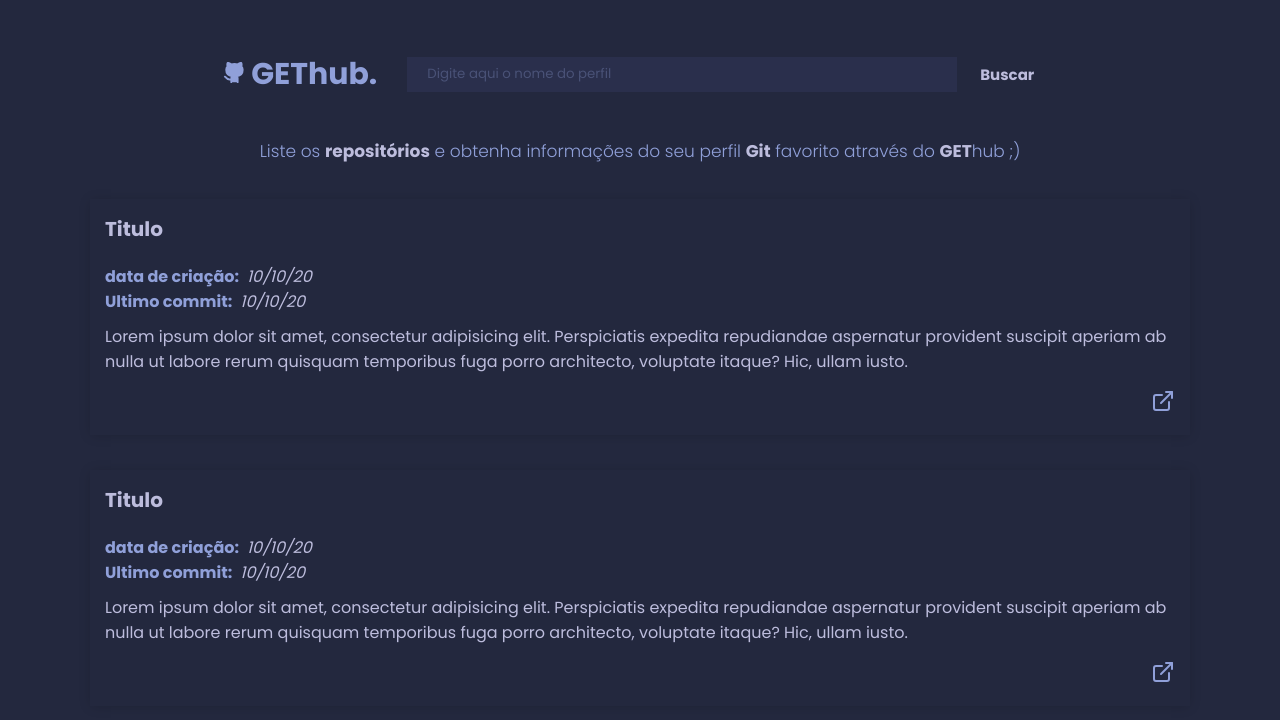
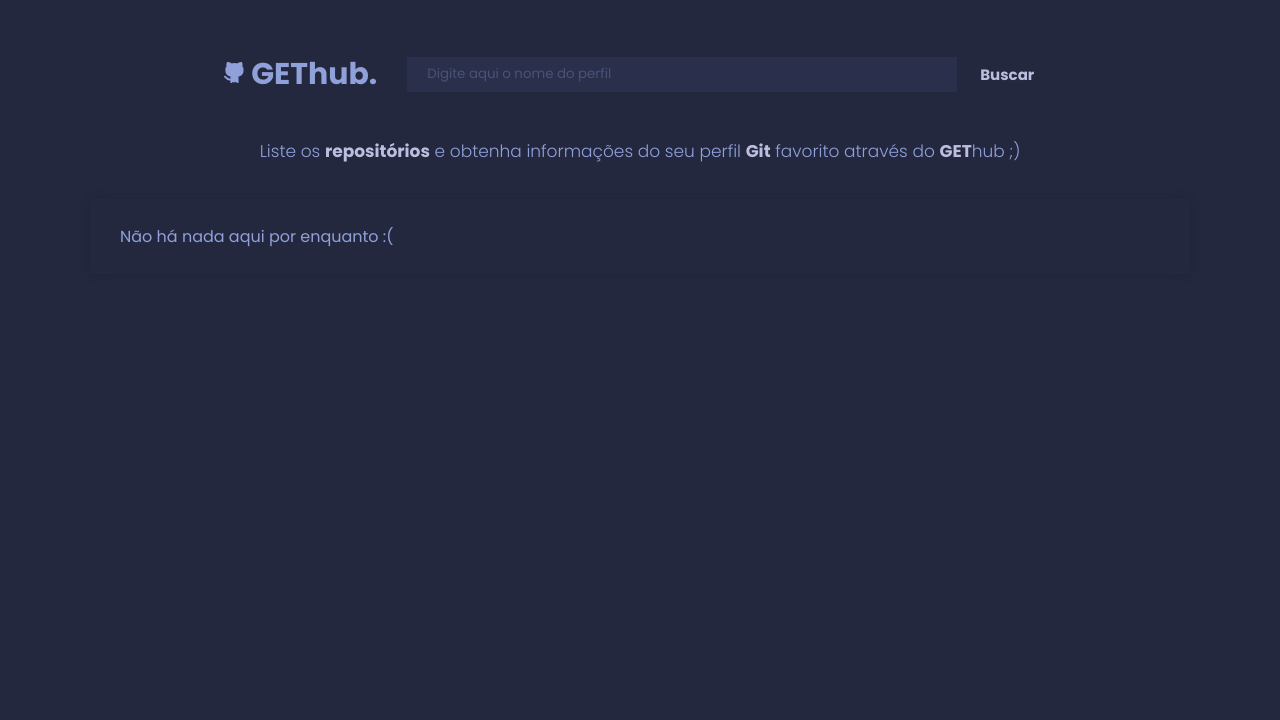
Before and after one commit to Marquesjob/gethub, a Vue app: page / in a window 1280 px wide. Shown: the top 720 px of the page. Built offline with nearby package versions, Linux system fonts and the light colour scheme.

Commit message:
- implementando busca de usuarios

```diff
--- a/package.json
+++ b/package.json
@@ -7,6 +7,7 @@
     "preview": "vite preview --port 4173"
   },
   "dependencies": {
+    "axios": "^0.27.2",
     "vue": "^3.2.37"
   },
   "devDependencies": {
--- a/src/App.vue
+++ b/src/App.vue
@@ -1,58 +1,26 @@
 <script>
 import Nav from './components/Nav.vue'
-import Card from './components/Card.vue'
 
 export default {
+
   components: {
     Nav,
-    Card
   },
-
-  props: { }
-
 }
-
 </script>
 
 <template>
-
   <div class="container">
     <Nav/>
-    <div class="subtitle">
-      <p>Liste os <strong class="subtitle__strong">repositórios</strong> e obtenha informações do seu perfil <strong class="subtitle__strong">Git</strong> favorito através do <strong class="subtitle__strong">GET</strong>hub ;)</p>
-    </div>
-    <Card />
-    <Card />
   </div>
-
 </template>
 
 <style>
 @import './assets/base.css';
 
-  .container {
-    margin: 0 auto;
-    max-width: 1200px;
-  }
-
-  .subtitle {
-    margin: 0 auto;
-    display: flex;
-    justify-content: center;
-    font-family: 'poppins', sans-serif;
-    color: var(--fifth-dark);
-    font-weight: 300;
-    font-size: 17px;
-  }
-
-  .subtitle__strong {
-    color: var(--third-dark);
-  }
-
-  p {
-    margin-top: 0;
-  }
-
-
-
+.container {
+  margin: 0 auto;
+  max-width: 1200px;
+  margin-bottom: 100px
+}
 </style>
--- a/src/components/Card.vue
+++ b/src/components/Card.vue
@@ -2,36 +2,33 @@
 import Github from '@/components/icons/Github.vue';
 import Link from '@/components/icons/Link.vue'
 export default {
-    components: { Github, Link }
+    components: { Github, Link },
+    props: ['test']
 }
 
 </script>
 <template>
     <div class="card">
-        <div v-if="false" class="card__message">
-            <p>Não há nada aqui por enquanto :(</p>
+        <div v-if="true" class="card__message">
+            <p>Não há nada aqui por enquanto :( {{test}}</p>
         </div>
-        <div v-if="true" class="card__content">
+        <div v-if="false" class="card__content">
             <div>
-                <h3 class="card__content__title">Titulo</h3>
+                <h3 class="card__content__title"></h3>
             </div>
             <div>
-                <p class="card__content__datas__description"><strong>data de criação:</strong>
-                <div class="card__content__data">10/10/20</div>
+                <p class="card__content__datas__description"><strong>Data de criação:</strong>
+                <div class="card__content__data"></div>
                 </p>
             </div>
             <div>
-                <p class="card__content__datas__description"><strong>Ultimo commit:</strong>
-                <div class="card__content__data">10/10/20</div>
+                <p class="card__content__datas__description"><strong>Ultima Atualização:</strong>
+                <div class="card__content__data"></div>
                 </p>
             </div>
             <div>
                 <p class="card__content__description">
-                    Lorem ipsum dolor sit amet, consectetur adipisicing elit. Perspiciatis expedita repudiandae
-                    aspernatur
-                    provident suscipit aperiam ab nulla ut labore rerum quisquam temporibus fuga porro architecto,
-                    voluptate
-                    itaque? Hic, ullam iusto.
+
                 </p>
             </div>
             <div class="card__icon">
--- a/src/components/Nav.vue
+++ b/src/components/Nav.vue
@@ -1,8 +1,33 @@
 <script>
-  import Github from '@/components/icons/Github.vue'
+import Github from '@/components/icons/Github.vue';
+import axios from "axios"
+import Card from './Card.vue';
 
   export default {
-    components: { Github }
+
+    data() {
+      return {
+        info: null,
+        username: null
+      }
+    },
+
+    methods: {
+       filter(user = string){
+        user = (`https://api.github.com/users/${user}/repos`)
+        user = user.toLowerCase();
+        return user;
+      },
+      getUser(user){
+        axios
+        .get(this.filter(user))
+        .then(response => (this.info = response))
+      }
+    },
+
+    props: ['repoData'],
+
+    components: { Github, Card }
   }
 
 </script>
@@ -13,9 +38,15 @@
       <Github class="nav__label__icon"/>
       <strong> GET</strong>hub.
     </div>
-    <input class="nav__input" placeholder="Digite aqui o nome do perfil">
-    <button class="nav__button">Buscar</button>
+    <input v-model="username"  class="nav__input" placeholder="Digite aqui o nome do perfil">
+    <button @click="$emit(getUser(username))" class="nav__button">Buscar</button>
   </div>
+  <div class="subtitle">
+      <p>Liste os <strong class="subtitle__strong">repositórios</strong> e obtenha informações do seu perfil <strong
+          class="subtitle__strong">Git</strong> favorito através do <strong class="subtitle__strong">GET</strong>hub ;){{ objetojson }}
+      </p>
+  </div>
+  <Card :test="info"/>
 </template>
 
 <style>
@@ -81,4 +112,22 @@
 .nav__button:hover {
   --_p: 0%;
 }
+
+.subtitle {
+  margin: 0 auto;
+  display: flex;
+  justify-content: center;
+  font-family: 'poppins', sans-serif;
+  color: var(--fifth-dark);
+  font-weight: 300;
+  font-size: 17px;
+}
+
+.subtitle__strong {
+  color: var(--third-dark);
+}
+
+p {
+  margin-top: 0;
+}
 </style>
```
Also changed, not shown: 1 other file (tests, documents, lock files or other folders).
